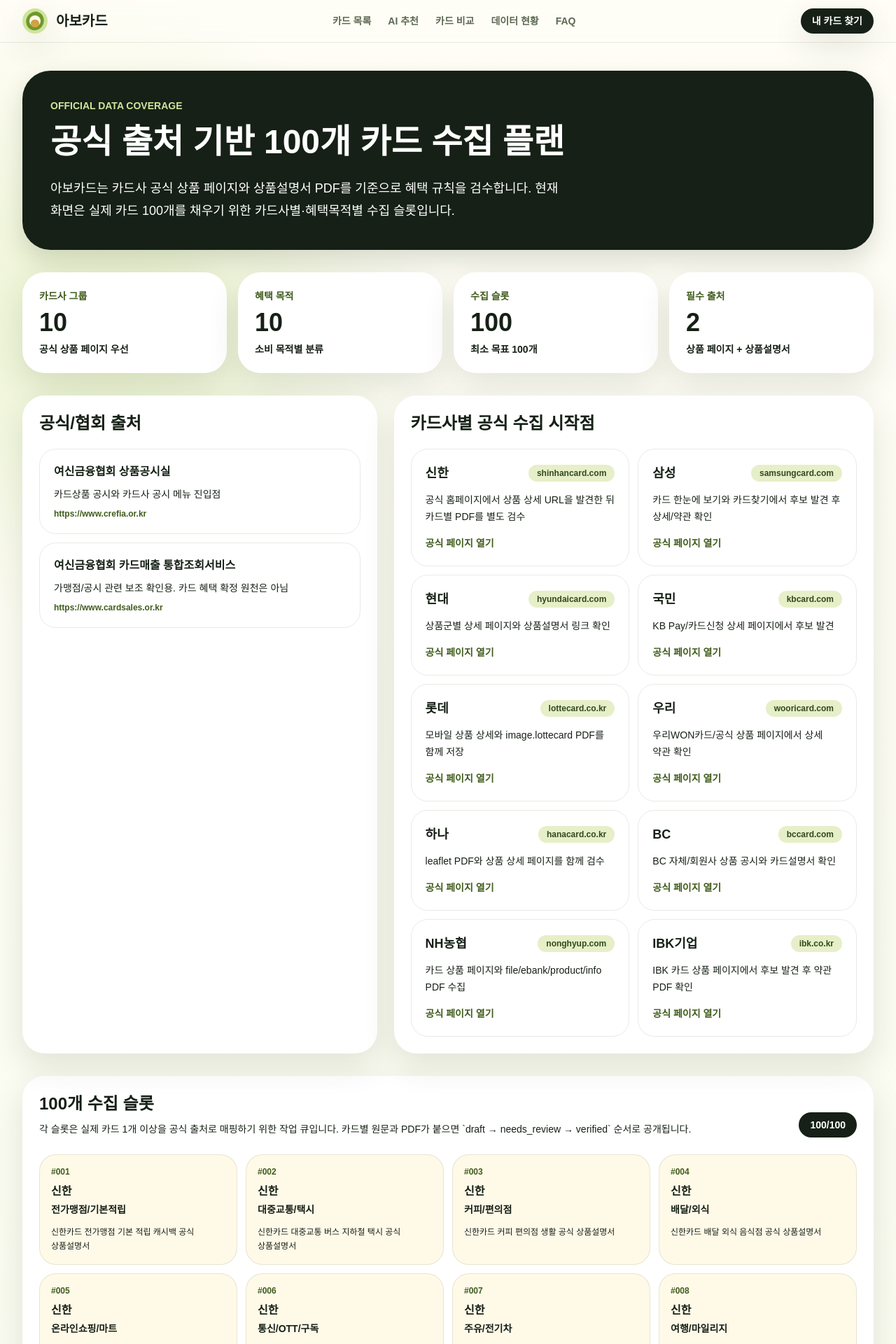
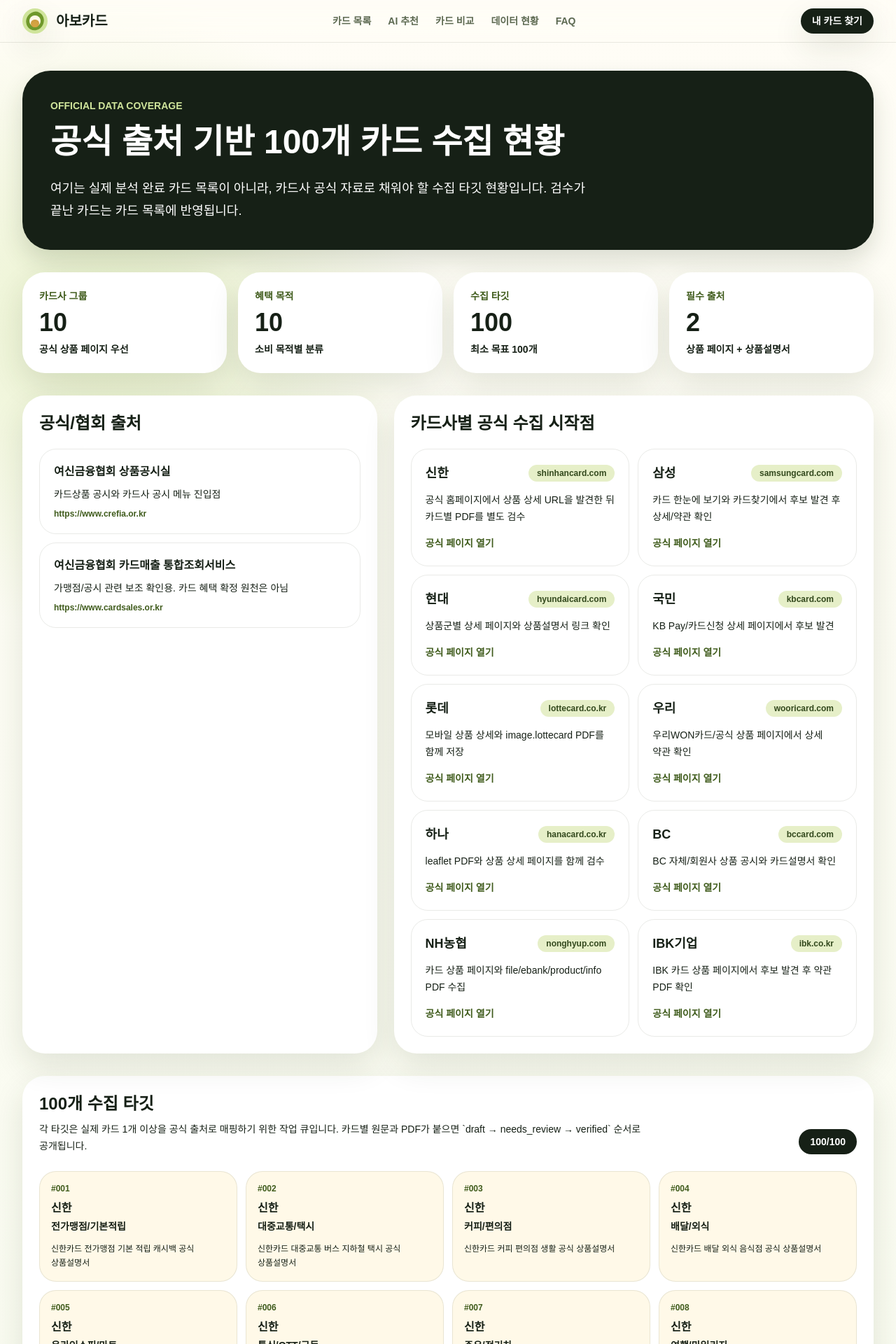
Before and after one commit to namini1004/avocard, a Next.js app: page /sources in a window 1280 px wide. Shown: the top 1920 px of the page at 70% size. Built offline with nearby package versions, Linux system fonts and the light colour scheme.

Commit message:
Clarify official data collection status

```diff
--- a/app/sources/page.tsx
+++ b/app/sources/page.tsx
@@ -11,7 +11,7 @@
 const sourceStats = [
   { label: "카드사 그룹", value: officialIssuerSources.length.toString(), sub: "공식 상품 페이지 우선" },
   { label: "혜택 목적", value: benefitPurposes.length.toString(), sub: "소비 목적별 분류" },
-  { label: "수집 슬롯", value: popularCoverageTargets.length.toString(), sub: `최소 목표 ${minimumPopularCardCoverage}개` },
+  { label: "수집 타깃", value: popularCoverageTargets.length.toString(), sub: `최소 목표 ${minimumPopularCardCoverage}개` },
   { label: "필수 출처", value: "2", sub: "상품 페이지 + 상품설명서" }
 ];
 
@@ -22,10 +22,9 @@
       <main className="mx-auto max-w-7xl px-5 py-10 lg:px-8">
         <section className="rounded-[2.5rem] bg-ink p-8 text-white shadow-lift md:p-10">
           <p className="text-sm font-black text-avocado-200">OFFICIAL DATA COVERAGE</p>
-          <h1 className="mt-3 text-5xl font-black leading-tight">공식 출처 기반 100개 카드 수집 플랜</h1>
+          <h1 className="mt-3 max-w-4xl text-5xl font-black leading-tight">공식 출처 기반 100개 카드 수집 현황</h1>
           <p className="mt-5 max-w-3xl text-lg leading-8 text-white/72">
-            아보카드는 카드사 공식 상품 페이지와 상품설명서 PDF를 기준으로 혜택 규칙을 검수합니다. 현재 화면은
-            실제 카드 100개를 채우기 위한 카드사별·혜택목적별 수집 슬롯입니다.
+            여기는 실제 분석 완료 카드 목록이 아니라, 카드사 공식 자료로 채워야 할 수집 타깃 현황입니다. 검수가 끝난 카드는 카드 목록에 반영됩니다.
           </p>
         </section>
 
@@ -69,10 +68,7 @@
                     </span>
                   </div>
                   <p className="mt-3 text-sm leading-6 text-ink/58">{issuer.notes}</p>
-                  <Link
-                    href={issuer.productListUrls[0]}
-                    className="mt-4 inline-flex text-sm font-black text-avocado-700"
-                  >
+                  <Link href={issuer.productListUrls[0]} className="mt-4 inline-flex text-sm font-black text-avocado-700">
                     공식 페이지 열기
                   </Link>
                 </div>
@@ -84,10 +80,9 @@
         <section className="mt-8 rounded-[2rem] bg-white p-6 shadow-soft">
           <div className="flex flex-col justify-between gap-4 md:flex-row md:items-end">
             <div>
-              <h2 className="text-2xl font-black text-ink">100개 수집 슬롯</h2>
-              <p className="mt-2 text-sm leading-6 text-ink/58">
-                각 슬롯은 실제 카드 1개 이상을 공식 출처로 매핑하기 위한 작업 큐입니다. 카드별 원문과 PDF가 붙으면
-                `draft → needs_review → verified` 순서로 공개됩니다.
+              <h2 className="text-2xl font-black text-ink">100개 수집 타깃</h2>
+              <p className="mt-2 max-w-4xl text-sm leading-6 text-ink/58">
+                각 타깃은 실제 카드 1개 이상을 공식 출처로 매핑하기 위한 작업 큐입니다. 카드별 원문과 PDF가 붙으면 `draft → needs_review → verified` 순서로 공개됩니다.
               </p>
             </div>
             <span className="rounded-full bg-ink px-4 py-2 text-sm font-black text-white">
@@ -100,7 +95,7 @@
                 <p className="text-xs font-black text-avocado-700">#{target.priority.toString().padStart(3, "0")}</p>
                 <p className="mt-2 font-black text-ink">{target.issuer}</p>
                 <p className="mt-1 text-sm font-bold text-ink/62">{target.purposeLabel}</p>
-                <p className="mt-3 line-clamp-2 text-xs leading-5 text-ink/48">{target.candidateQuery}</p>
+                <p className="mt-3 text-xs leading-5 text-ink/48">{target.candidateQuery}</p>
               </div>
             ))}
           </div>
```
